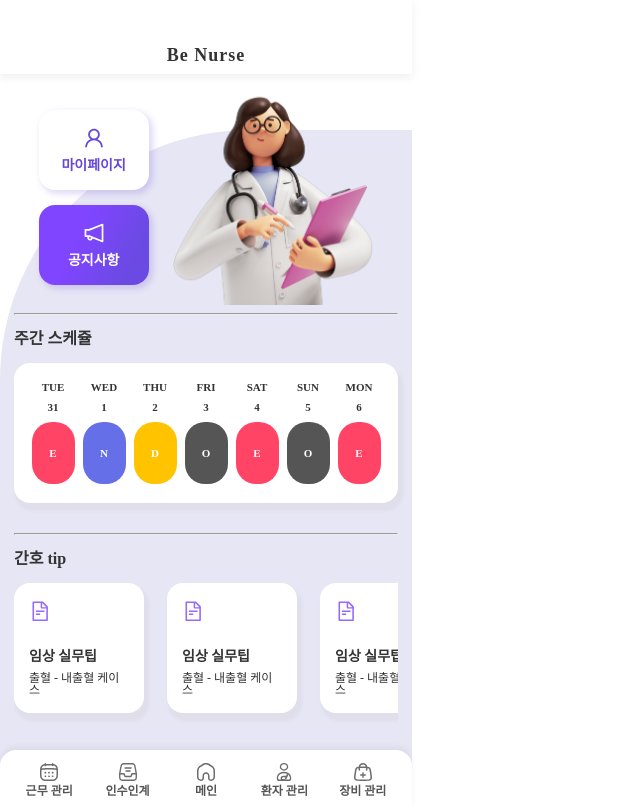
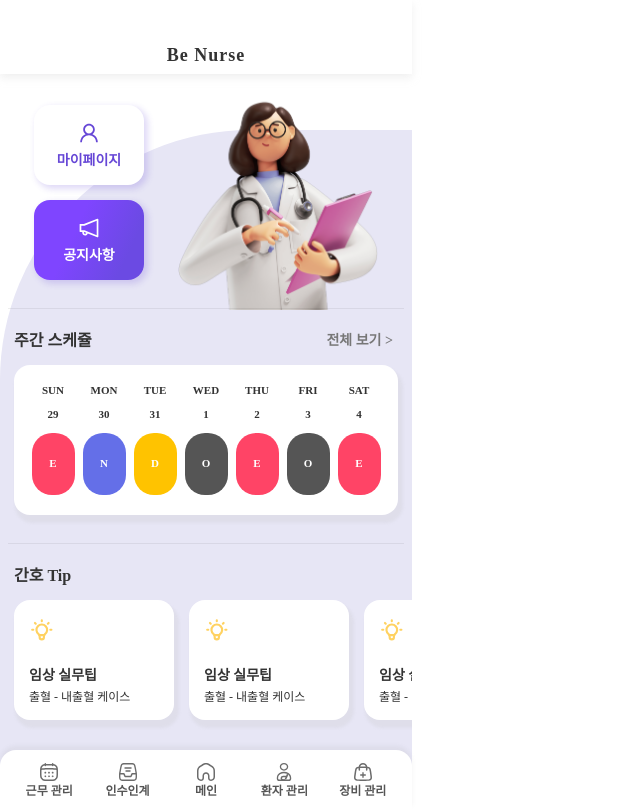
Before and after one commit to sojeong025/BeNurse, a React (Vite) app in the folder Frontend/BeNurse/: page / in a window 1280 px wide. Shown: the whole page, without its empty margins (0-640 px from the left). Built offline with nearby package versions, Linux system fonts and the light colour scheme; a web font is replaced by a local one.

Commit message:
design: fix mainPage Style
Change-Id: Iad5775bbed25d99ef95aa85e6fcba6c5e2be8afa

```diff
--- a/Frontend/BeNurse/src/pages/MainPage/MainPage.jsx
+++ b/Frontend/BeNurse/src/pages/MainPage/MainPage.jsx
@@ -2,7 +2,7 @@ import React from "react";
 import { Link } from "react-router-dom";
 import { AiOutlineUser } from "react-icons/ai";
 import { AiOutlineNotification } from "react-icons/ai";
-import { AiOutlineFileText } from "react-icons/ai";
+import { TbBulb } from "react-icons/tb";
 import Container from "../../components/atoms/Container/Container";
 import Button from "../../components/atoms/Button/Button";
 import Box from "../../components/atoms/Box/Box";
@@ -16,8 +16,11 @@ import moment from "moment";
 function MainPage() {
   const dates = [];
   const types = ["day", "night", "evening", "off"];
+  const today = moment();
+  const startOfWeek = today.clone().startOf("week");
+
   for (let i = 0; i < 7; i++) {
-    const date = moment().add(i, "days");
+    const date = startOfWeek.clone().add(i, "days");
     const dayOfWeek = date.format("ddd").toUpperCase();
     const randomType = types[Math.floor(Math.random() * types.length)]; // 랜덤으로 타입 선택
     dates.push({ date, dayOfWeek, type: randomType });
@@ -28,7 +31,10 @@ function MainPage() {
       <S.MainContainer>
         <S.TopContainer>
           <S.BtnContainer>
-            <Link to="/mypage" style={{width: "100%"}}>
+            <Link
+              to="/mypage"
+              style={{ width: "100%" }}
+            >
               <Button
                 width="100%"
                 height="80px"
@@ -39,7 +45,10 @@ function MainPage() {
                 </S.ButtonContent>
               </Button>
             </Link>
-            <Link to="/notice" style={{width: "100%"}}>
+            <Link
+              to="/notice"
+              style={{ width: "100%" }}
+            >
               <Button
                 variant="primary"
                 width="100%"
@@ -57,17 +66,19 @@ function MainPage() {
             src={main_nurse}
             alt="main_nurse"
             width="200px"
+            style={{ marginBottom: "-10px" }}
           />
         </S.TopContainer>
-        <hr />
-        <div>
+        <S.StyledHr />
+        <div style={{ width: "calc(100% - 28px)" }}>
           <S.MainTitle>
             <p>주간 스케쥴</p>
+            <Link to="/schedule">전체 보기 {">"} </Link>
           </S.MainTitle>
           <Box
             type="white"
-            size={["100%", "140px"]}
-            margin="0 0 30px 0"
+            size={["100%", "150px"]}
+            margin="0 0 20px 0"
           >
             <S.scheduleDayBox>
               {dates.map((item, index) => (
@@ -85,18 +96,17 @@ function MainPage() {
             </S.scheduleDayBox>
           </Box>
         </div>
-        <hr />
-        <S.MainTitle>
-          <p>간호 tip</p>
+        <S.StyledHr />
+        <S.MainTitle style={{ width: "calc(100% - 28px)" }}>
+          <p>간호 Tip</p>
         </S.MainTitle>
-
         <S.TipBoxContainer>
           <Box
             type="white"
-            size={["130px", "130px"]}
+            size={["160px", "120px"]}
           >
             <S.TipBox>
-              <AiOutlineFileText />
+              <TbBulb />
               <div>
                 <p className="title">임상 실무팁</p>
                 <p className="desc">출혈 - 내출혈 케이스</p>
@@ -105,10 +115,10 @@ function MainPage() {
           </Box>
           <Box
             type="white"
-            size={["130px", "130px"]}
+            size={["160px", "120px"]}
           >
             <S.TipBox>
-              <AiOutlineFileText />
+              <TbBulb />
               <div>
                 <p className="title">임상 실무팁</p>
                 <p className="desc">출혈 - 내출혈 케이스</p>
@@ -117,10 +127,10 @@ function MainPage() {
           </Box>
           <Box
             type="white"
-            size={["130px", "130px"]}
+            size={["160px", "120px"]}
           >
             <S.TipBox>
-              <AiOutlineFileText />
+              <TbBulb />
               <div>
                 <p className="title">임상 실무팁</p>
                 <p className="desc">출혈 - 내출혈 케이스</p>
--- a/Frontend/BeNurse/src/pages/MainPage/MainPage.styles.jsx
+++ b/Frontend/BeNurse/src/pages/MainPage/MainPage.styles.jsx
@@ -1,19 +1,30 @@
 import styled from "@emotion/styled";
 import { Common } from "@utils/global.styles.jsx";
 
+export const StyledHr = styled.hr`
+  border: 0;
+  clear: both;
+  display: block;
+  width: 96%;
+  background-color: #00000011;
+  height: 1px;
+`;
+
 export const MainContainer = styled.div`
-  width: calc(100% - 28px);
+  width: 100%;
   height: 100%;
   margin-top: 130px;
   background-color: ${Common.color.purple00};
   border-top-left-radius: 250px;
-  padding: 0 14px;
+  display: flex;
+  flex-direction: column;
+  align-items: center;
 `;
 
 export const TopContainer = styled.div`
   display: flex;
   width: 100%;
-  margin-top: -70px;
+  margin-top: -65px;
   justify-content: space-evenly;
 `;
 
@@ -39,18 +50,29 @@ export const ButtonContent = styled.div`
 `;
 
 export const MainTitle = styled.div`
+  display: flex;
+  align-items: center;
+  justify-content: space-between;
   margin: 16px 0;
   font-size: ${Common.fontSize.fontM};
   font-weight: ${Common.fontWeight.extrabold};
   color: ${Common.color.black03};
+  & > a {
+    font-size: ${Common.fontSize.fontS};
+    font-weight: ${Common.fontWeight.bold};
+    color: ${Common.color.black01};
+    padding-right: 5px;
+  }
 `;
 
 export const scheduleDayBox = styled.div`
   display: flex;
+  justify-content: center;
   gap: 8px;
   height: 100%;
   padding: 14px 0;
   box-sizing: border-box;
+  width: 100%;
 `;
 
 export const scheduleDay = styled.div`
@@ -97,13 +119,14 @@ export const TipBoxContainer = styled.div`
   display: flex;
   flex-wrap: nowrap;
   overflow-x: auto;
-  gap: 23px;
+  gap: 15px;
   box-sizing: border-box;
   & > div {
     flex: 0 0 auto;
   }
+  padding-left: 14px;
   padding-bottom: 15px;
-  padding-right: 15px;
+  padding-right: 14px;
 `;
 
 export const TipBox = styled.div`
@@ -115,9 +138,9 @@ export const TipBox = styled.div`
   gap: 10px;
   justify-content: space-evenly;
   & svg {
-    width: 1.4em;
-    height: 1.4em;
-    color: ${Common.color.purple03};
+    width: 1.6em;
+    height: 1.6em;
+    color: #ffd261;
   }
   & .title {
     font-weight: ${Common.fontWeight.bold};
```
Lines whose indentation alone changed are shown as unchanged.
